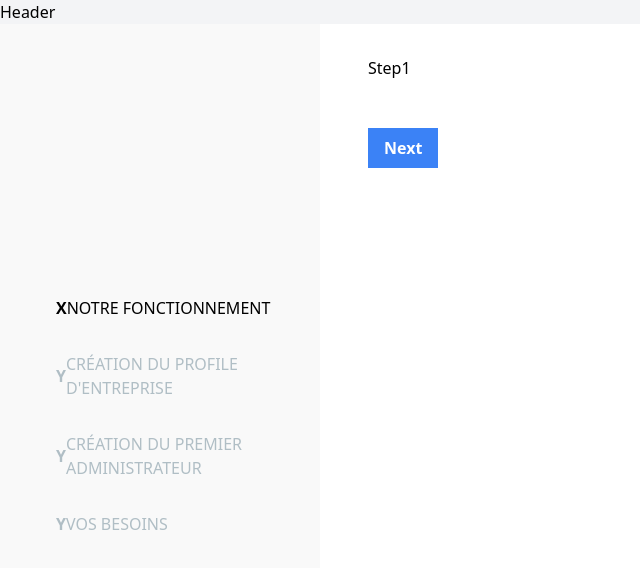
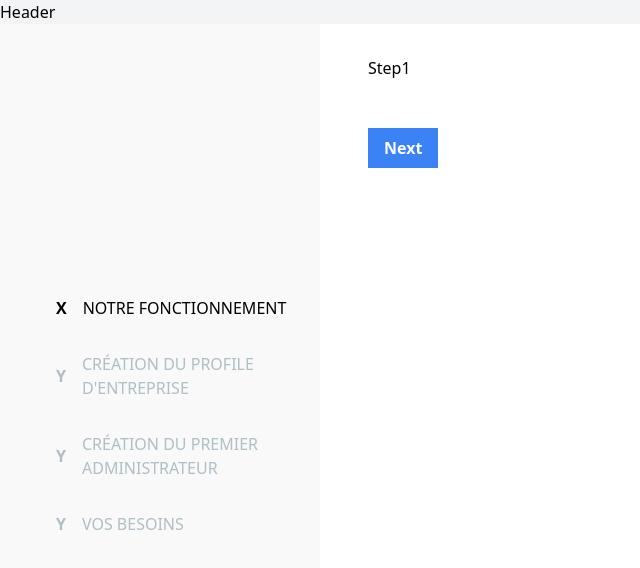
Before and after one commit to santatriniaina-git/connexion, a React (Create React App) app: page / in a window 1280 px wide. Shown: the top 568 px of the page, without its empty margins (0-640 px from the left). Built offline with nearby package versions, Linux system fonts and the light colour scheme.

Commit message:
amélioreation 4

```diff
--- a/src/components/SidebarMenu.js
+++ b/src/components/SidebarMenu.js
@@ -17,7 +17,7 @@ function SidebarMenu({ steps, currentStep, setCurrentStep }) {
           return (
             <li
               key={step.name}
-              className={`w-full flex justify-start items-center mb-4 py-2 rounded-lg font-medium cursor-pointer transition duration-200
+              className={`w-full flex space-x-4 items-center mb-4 py-2 rounded-lg font-medium cursor-pointer transition duration-200
                 ${isSelectedOrPastClass} ${isHiddenStep ? "hidden" : ""} uppercase pl-14
               `}
               onClick={() => setCurrentStep(index + 1)}
```
